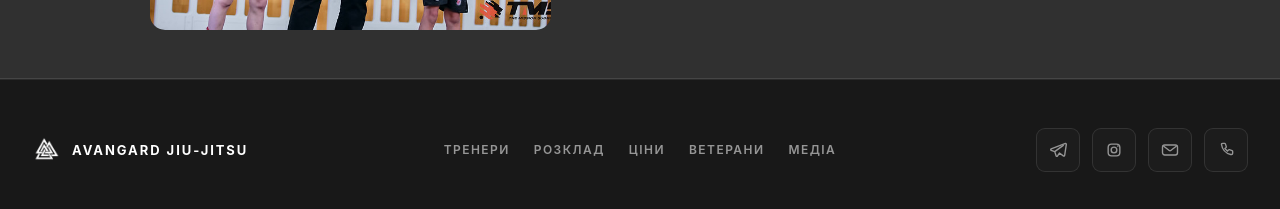
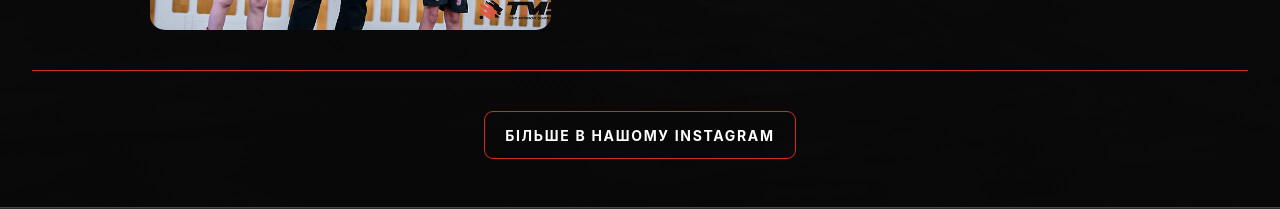
Before and after one commit to dobrodiynazar-dotcom/Avg-, a Next.js app: page /gallery in a window 1280 px wide. Shown: the part 2980-3189 px from the top of the page. Built offline with nearby package versions, Linux system fonts and the light colour scheme.

Commit message:
Refine media page presentation

```diff
--- a/src/components/sections/MediaPageSection.tsx
+++ b/src/components/sections/MediaPageSection.tsx
@@ -9,7 +9,7 @@ import type {
   MediaGalleryImage,
 } from "@/content/gallery";
 
-import { Container } from "@/components/ui";
+import { Button, Container } from "@/components/ui";
 import { cn } from "@/lib/utils/cn";
 
 type MediaPageSectionProps = {
@@ -72,8 +72,8 @@ const wideImageIds = new Set([
 
 const mobileHeroClassMap: Partial<Record<MediaCategoryKey, string>> = {
   competitions: "object-cover",
-  training: "object-contain sm:object-cover",
-  veterans: "object-contain sm:object-cover",
+  training: "object-cover",
+  veterans: "object-cover",
 };
 
 const heroSectionClassMap: Partial<Record<MediaCategoryKey, string>> = {
@@ -83,25 +83,22 @@ const heroSectionClassMap: Partial<Record<MediaCategoryKey, string>> = {
 };
 
 const accentColorMap: Partial<Record<MediaCategoryKey, string>> = {
+  competitions: "var(--color-primary)",
+  training: "var(--color-primary)",
   veterans: "rgb(143 150 98 / 0.62)",
 };
 
-const indicatorColorMap: Partial<Record<MediaCategoryKey, string>> = {
-  veterans: "rgb(162 170 112 / 0.78)",
-};
+const instagramHref =
+  "https://www.instagram.com/avangard_jiu_jitsu?utm_source=ig_web_button_share_sheet&igsh=ZDNlZDc0MzIxNw==";
 
-const arrowAccentColorMap: Partial<Record<MediaCategoryKey, string>> = {
-  veterans: "rgb(162 170 112 / 0.82)",
-};
+const contentBackgroundImage = "/media/gallery/media-content-background.jpg";
 
 function CategoryArrow({
-  categoryKey,
   direction,
   href,
   label,
   onClick,
 }: {
-  categoryKey: MediaCategoryKey;
   direction: "previous" | "next";
   href: string;
   label: string;
@@ -125,11 +122,6 @@ function CategoryArrow({
             ? "border-b-2 border-l-2"
             : "border-r-2 border-t-2",
         )}
-        style={
-          arrowAccentColorMap[categoryKey]
-            ? { borderColor: arrowAccentColorMap[categoryKey] }
-            : undefined
-        }
       />
     </a>
   );
@@ -355,8 +347,21 @@ export function MediaPageSection({
         <div className="absolute inset-0 bg-[linear-gradient(90deg,rgb(8_8_8_/_0.18)_0%,transparent_48%,rgb(8_8_8_/_0.14)_100%)] sm:bg-[linear-gradient(90deg,rgb(8_8_8_/_0.32)_0%,transparent_48%,rgb(8_8_8_/_0.24)_100%)]" />
       </section>
 
-      <section className="border-b border-white/10 bg-[var(--color-surface-2)] py-8 sm:py-10 lg:py-12">
-        <Container className="space-y-8 sm:space-y-9 lg:space-y-10" size="wide">
+      <section className="relative isolate overflow-hidden border-b border-white/10 bg-[var(--color-surface-2)] py-8 sm:py-10 lg:py-12">
+        <Image
+          alt=""
+          aria-hidden="true"
+          className="object-cover opacity-[0.16]"
+          fill
+          loading="eager"
+          sizes="100vw"
+          src={contentBackgroundImage}
+          style={{ objectPosition: "center 42%" }}
+        />
+        <div className="absolute inset-0 bg-[linear-gradient(180deg,rgb(5_5_5_/_0.9)_0%,rgb(8_8_8_/_0.84)_42%,rgb(5_5_5_/_0.92)_100%)]" />
+        <div className="absolute inset-0 bg-[radial-gradient(circle_at_50%_8%,rgb(255_255_255_/_0.06),transparent_42%)]" />
+
+        <Container className="relative z-10 space-y-8 sm:space-y-9 lg:space-y-10" size="wide">
           <div
             className="h-px w-full bg-white/18"
             style={
@@ -370,7 +375,6 @@ export function MediaPageSection({
           <div className="mx-auto flex max-w-[76rem] flex-col items-center gap-4 text-center">
             <div className="grid w-full grid-cols-[3rem_minmax(0,1fr)_3rem] items-center gap-2 sm:grid-cols-[4rem_minmax(0,1fr)_4rem] sm:gap-6 lg:gap-10">
               <CategoryArrow
-                categoryKey={activeCategory.key}
                 direction="previous"
                 href={getSiblingHref(-1)}
                 label="Попередня категорія медіа"
@@ -380,7 +384,6 @@ export function MediaPageSection({
                 {activeCategory.title}
               </h1>
               <CategoryArrow
-                categoryKey={activeCategory.key}
                 direction="next"
                 href={getSiblingHref(1)}
                 label="Наступна категорія медіа"
@@ -389,11 +392,6 @@ export function MediaPageSection({
             </div>
             <p
               className="text-[0.75rem] font-semibold uppercase tracking-[0.22em] text-white/48"
-              style={
-                indicatorColorMap[activeCategory.key]
-                  ? { color: indicatorColorMap[activeCategory.key] }
-                  : undefined
-              }
             >
               {activeIndex + 1} / {categories.length}
             </p>
@@ -410,6 +408,32 @@ export function MediaPageSection({
           />
 
           <GalleryLayout category={activeCategory} images={activeCategory.gallery} />
+
+          <div
+            className="h-px w-full bg-white/18"
+            style={
+              accentColorMap[activeCategory.key]
+                ? { backgroundColor: accentColorMap[activeCategory.key] }
+                : undefined
+            }
+            aria-hidden="true"
+          />
+
+          <div className="flex justify-center">
+            <Button
+              className={cn(
+                "border-[var(--color-primary)] bg-transparent !text-white visited:!text-white hover:border-[var(--color-primary-hover)] hover:bg-[rgb(218_41_28_/_0.08)] hover:!text-white focus:!text-white active:!text-white",
+                activeCategory.key === "veterans" &&
+                  "!border-[rgb(143_150_98_/_0.86)] !bg-transparent hover:!border-[rgb(162_170_112_/_0.92)] hover:!bg-[rgb(143_150_98_/_0.1)]",
+              )}
+              href={instagramHref}
+              rel="noopener noreferrer"
+              target="_blank"
+              variant="secondary"
+            >
+              Більше в нашому Instagram
+            </Button>
+          </div>
         </Container>
       </section>
     </div>
```
Also changed, not shown: public/media/gallery/media-content-background.jpg (added).
